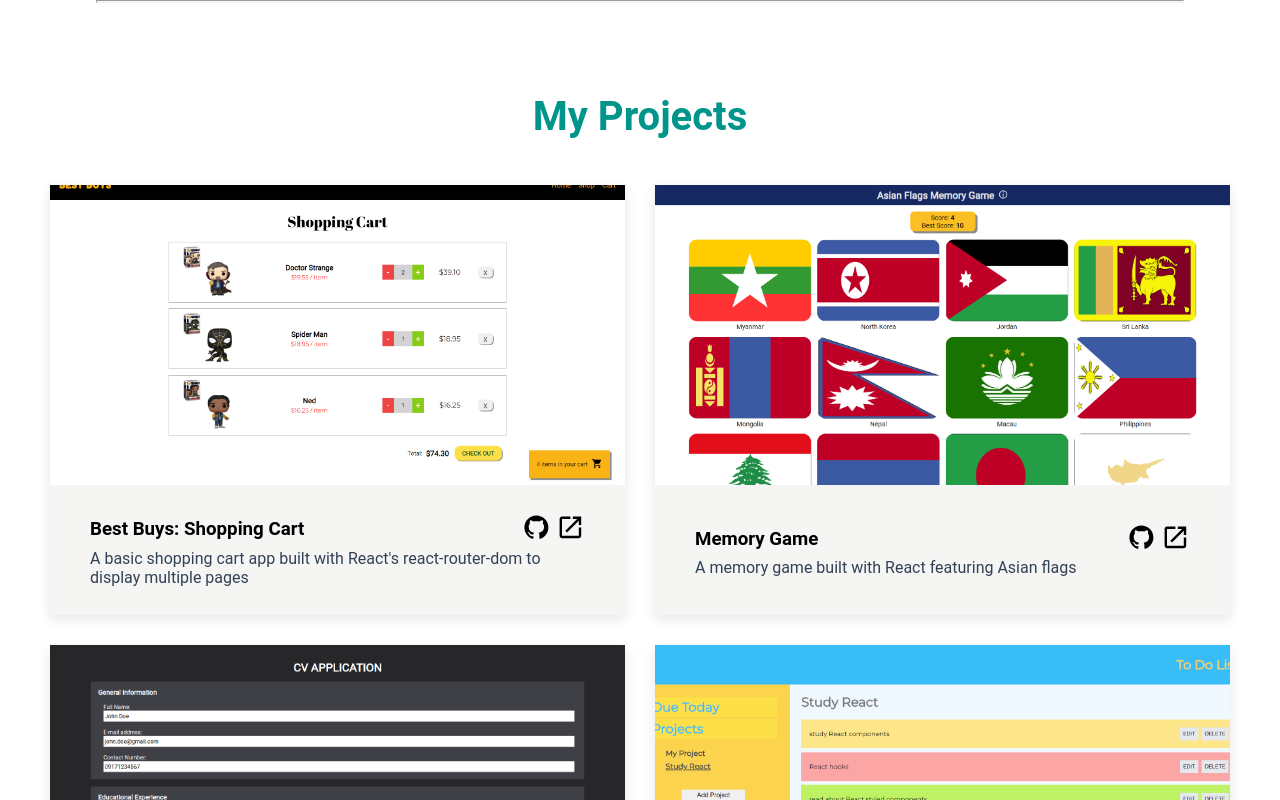
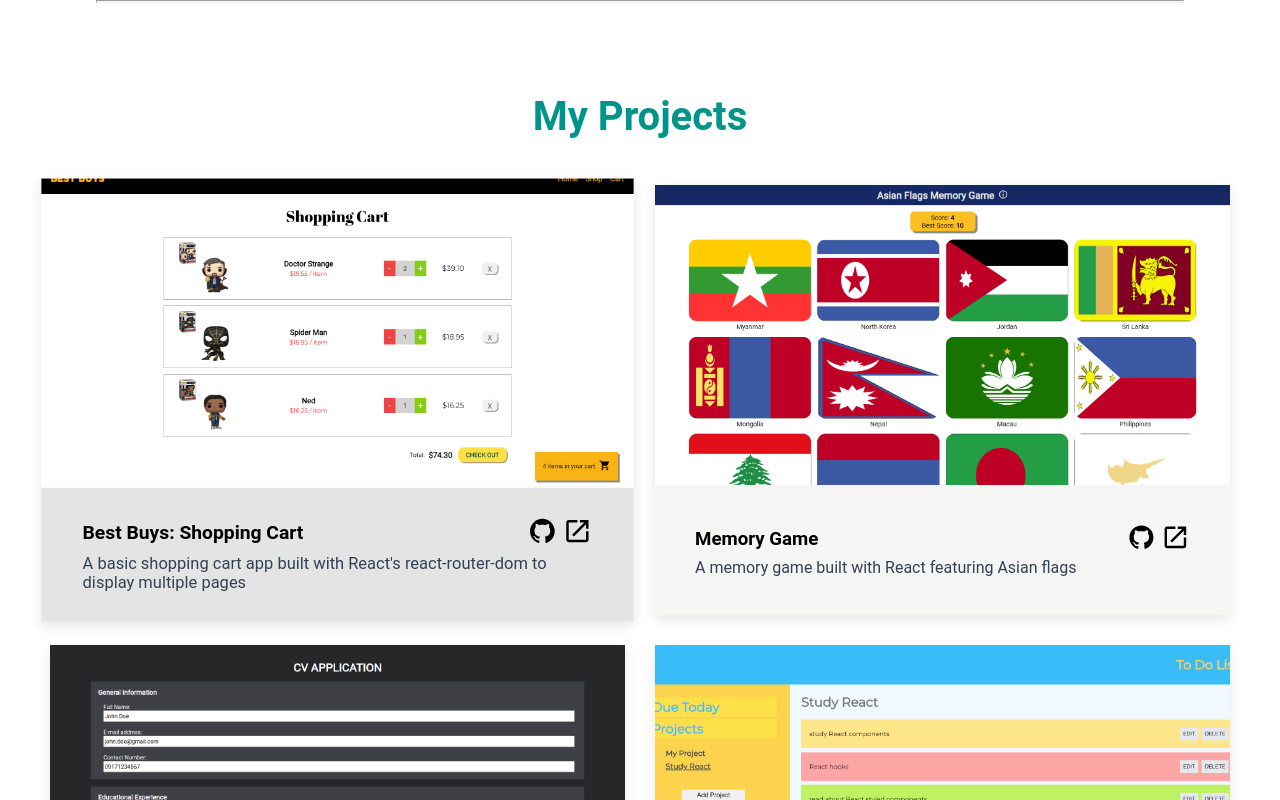
Before and after one commit to LetsGo12300/portfolio, a React (Create React App) app: page / in a window 1280 px wide. In both pictures the pointer is over the element 337 px from the left and 1164 px from the top of the page. Shown: the part 764-1564 px from the top of the page. Built offline with nearby package versions, Linux system fonts and the light colour scheme.

Commit message:
Added transitions on project containers

```diff
--- a/src/index.css
+++ b/src/index.css
@@ -120,6 +120,11 @@ div.home-intro{
 .card-container{
     box-shadow: rgba(0, 0, 0, 0.1) 0px 4px 12px;
     width: 100%;
+    transition: transform 0.2s ease-in-out;
+}
+
+.card-container:hover{
+    transform: scale(1.03);
 }
 
 .card-details{
@@ -130,7 +135,13 @@ div.home-intro{
     padding: 1rem 2.5rem;
     min-height: 130px;
     max-height: 450px;
+    transition: background-color 0.2s linear;
 }
+
+.card-container:hover > .card-details{
+    background-color: #e4e4e4;
+}
+
 
 .card-description{
     color: #334155;
```
